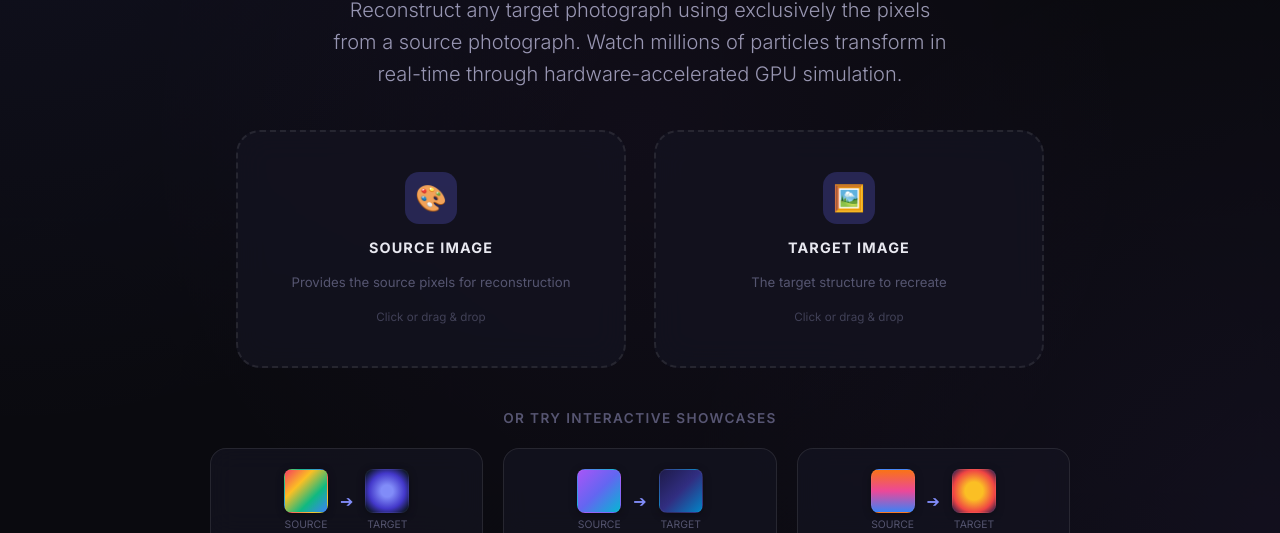
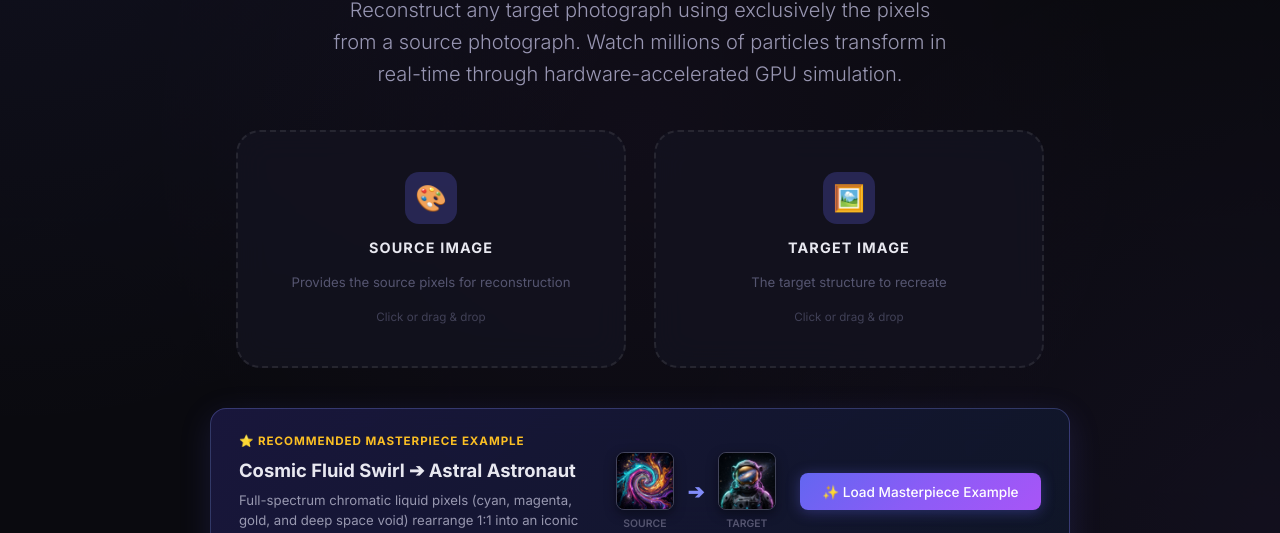
Before and after one commit to anilchowdary07/PIXORA_X, a website built with Vite: page index.html in a window 1280 px wide. Shown: the part 267-800 px from the top of the page. Built offline with nearby package versions, Linux system fonts and the light colour scheme.

Commit message:
Add ultimate showcase images and 1-click masterpiece demonstration

```diff
--- a/src/engine/image-utils.ts
+++ b/src/engine/image-utils.ts
@@ -5,13 +5,15 @@
 import type { ImageInfo } from './types.ts';
 
 /**
- * Load an image File into an ImageInfo struct.
+ * Load an image File, Blob, or URL into an ImageInfo struct.
  */
-export function loadImage(file: File): Promise<ImageInfo> {
+export function loadImage(input: File | Blob | string): Promise<ImageInfo> {
   return new Promise((resolve, reject) => {
     const img = new Image();
-    const url = URL.createObjectURL(file);
+    const isUrl = typeof input === 'string';
+    const url = isUrl ? input : URL.createObjectURL(input);
 
+    img.crossOrigin = 'anonymous';
     img.onload = () => {
       const canvas = document.createElement('canvas');
       canvas.width = img.width;
@@ -19,7 +21,7 @@ export function loadImage(file: File): Promise<ImageInfo> {
       const ctx = canvas.getContext('2d')!;
       ctx.drawImage(img, 0, 0);
       const imageData = ctx.getImageData(0, 0, img.width, img.height);
-      URL.revokeObjectURL(url);
+      if (!isUrl) URL.revokeObjectURL(url);
 
       resolve({
         width: img.width,
@@ -29,9 +31,9 @@ export function loadImage(file: File): Promise<ImageInfo> {
       });
     };
 
-    img.onerror = () => {
-      URL.revokeObjectURL(url);
-      reject(new Error('Failed to load image'));
+    img.onerror = (e) => {
+      if (!isUrl) URL.revokeObjectURL(url);
+      reject(new Error(`Failed to load image: ${e}`));
     };
 
     img.src = url;
--- a/src/main.ts
+++ b/src/main.ts
@@ -128,10 +128,41 @@ function showLanding() {
   const landing = createLanding(
     handleSourceUpload,
     handleTargetUpload,
-    handleShowcaseSelect
+    handleShowcaseSelect,
+    handleMasterpieceSelect
   );
 
   showView(landing);
+}
+
+async function handleMasterpieceSelect() {
+  showToast('Loading Masterpiece: Cosmic Fluid ➔ Astronaut...');
+  try {
+    const basePath = import.meta.env.BASE_URL || './';
+    const sourceUrl = `${basePath}showcase-source.jpg`.replace('//', '/');
+    const targetUrl = `${basePath}showcase-target.jpg`.replace('//', '/');
+
+    const [src, tgt] = await Promise.all([
+      loadImage(sourceUrl),
+      loadImage(targetUrl),
+    ]);
+
+    state.sourceImage = src;
+    state.targetImage = tgt;
+    showWorkspace(false);
+    setTimeout(() => {
+      if (workspaceElements) {
+        workspaceElements.dockCenterButton(() => {
+          startReconstruction();
+        });
+      } else {
+        startReconstruction();
+      }
+    }, 450);
+  } catch (err) {
+    console.error('Failed to load masterpiece images:', err);
+    showToast('Failed to load showcase images');
+  }
 }
 
 function handleSourceUpload(file: File) {
--- a/src/styles/main.css
+++ b/src/styles/main.css
@@ -234,6 +234,61 @@ html, body {
 .swatch-arrow { color: var(--accent-light); font-size: 1rem; }
 .showcase-card-title {
   font-size: 0.85rem; font-weight: 600; text-align: center; color: var(--text-primary);
+}
+
+/* ---- Masterpiece Showcase Banner ---- */
+.featured-masterpiece-box {
+  width: 100%; max-width: 860px;
+  background: linear-gradient(135deg, rgba(30, 27, 75, 0.75), rgba(15, 23, 42, 0.85));
+  border: 1px solid rgba(129, 140, 248, 0.3);
+  border-radius: var(--radius-lg);
+  padding: 1.5rem 1.75rem;
+  display: flex; align-items: center; justify-content: space-between; gap: 1.5rem;
+  box-shadow: 0 8px 32px rgba(99, 102, 241, 0.15);
+  backdrop-filter: blur(16px);
+  flex-wrap: wrap;
+  transition: all 250ms var(--ease);
+}
+.featured-masterpiece-box:hover {
+  border-color: rgba(129, 140, 248, 0.5);
+  box-shadow: 0 12px 40px rgba(99, 102, 241, 0.25);
+}
+.featured-masterpiece-content {
+  flex: 1; min-width: 260px;
+  display: flex; flex-direction: column; gap: 0.4rem;
+}
+.featured-badge {
+  font-size: 0.725rem; font-weight: 700; text-transform: uppercase;
+  letter-spacing: 0.08em; color: #fbbf24;
+}
+.featured-title {
+  font-size: 1.15rem; font-weight: 700; color: var(--text-primary);
+  margin: 0;
+}
+.featured-desc {
+  font-size: 0.825rem; color: var(--text-secondary); line-height: 1.5;
+  margin: 0;
+}
+.featured-masterpiece-previews {
+  display: flex; align-items: center; gap: 0.85rem;
+}
+.featured-preview-item {
+  display: flex; flex-direction: column; align-items: center; gap: 0.35rem;
+}
+.featured-preview-item img {
+  width: 58px; height: 58px; border-radius: var(--radius-sm);
+  object-fit: cover; border: 1px solid rgba(255, 255, 255, 0.2);
+  box-shadow: 0 4px 12px rgba(0, 0, 0, 0.4);
+}
+.featured-preview-item span {
+  font-size: 0.65rem; color: var(--text-muted); text-transform: uppercase; font-weight: 600;
+}
+.featured-preview-arrow {
+  color: var(--accent-light); font-size: 1.25rem; font-weight: 700;
+}
+.btn-featured {
+  padding: 0.75rem 1.6rem; font-size: 0.875rem; font-weight: 600;
+  box-shadow: 0 0 20px rgba(99, 102, 241, 0.4);
 }
 
 /* ---- How It Works ---- */
--- a/src/ui/landing.ts
+++ b/src/ui/landing.ts
@@ -8,7 +8,8 @@ import { SHOWCASES, type DemoShowcase } from '../engine/demo-images.ts';
 export function createLanding(
   onSourceUpload: (file: File) => void,
   onTargetUpload: (file: File) => void,
-  onShowcaseSelect: (showcase: DemoShowcase) => void
+  onShowcaseSelect: (showcase: DemoShowcase) => void,
+  onMasterpieceSelect: () => void
 ): HTMLElement {
   const landing = document.createElement('div');
   landing.className = 'view landing';
@@ -77,6 +78,41 @@ export function createLanding(
   );
 
   uploadRow.append(sourceZone, targetZone);
+
+  // Masterpiece Showcase Banner
+  const masterpieceBox = document.createElement('div');
+  masterpieceBox.className = 'featured-masterpiece-box';
+
+  const mbContent = document.createElement('div');
+  mbContent.className = 'featured-masterpiece-content';
+  mbContent.innerHTML = `
+    <div class="featured-badge">⭐ Recommended Masterpiece Example</div>
+    <h3 class="featured-title">Cosmic Fluid Swirl ➔ Astral Astronaut</h3>
+    <p class="featured-desc">
+      Full-spectrum chromatic liquid pixels (cyan, magenta, gold, and deep space void) rearrange 1:1 into an iconic golden-visor astronaut portrait.
+    </p>
+  `;
+
+  const mbPreviews = document.createElement('div');
+  mbPreviews.className = 'featured-masterpiece-previews';
+  mbPreviews.innerHTML = `
+    <div class="featured-preview-item">
+      <img src="showcase-source.jpg" alt="Source: Cosmic Fluid" />
+      <span>Source</span>
+    </div>
+    <span class="featured-preview-arrow">➔</span>
+    <div class="featured-preview-item">
+      <img src="showcase-target.jpg" alt="Target: Astronaut" />
+      <span>Target</span>
+    </div>
+  `;
+
+  const mbBtn = createButton('✨ Load Masterpiece Example', 'primary', () => {
+    onMasterpieceSelect();
+  });
+  mbBtn.classList.add('btn-featured');
+
+  masterpieceBox.append(mbContent, mbPreviews, mbBtn);
 
   // Showcase section
   const showcaseSection = document.createElement('div');
@@ -168,7 +204,7 @@ export function createLanding(
     features.appendChild(badge);
   }
 
-  landing.append(hero, uploadRow, showcaseSection, howItWorks, features);
+  landing.append(hero, uploadRow, masterpieceBox, showcaseSection, howItWorks, features);
 
   return landing;
 }
```
Also changed, not shown: public/showcase-source.jpg (added), public/showcase-target.jpg (added).
